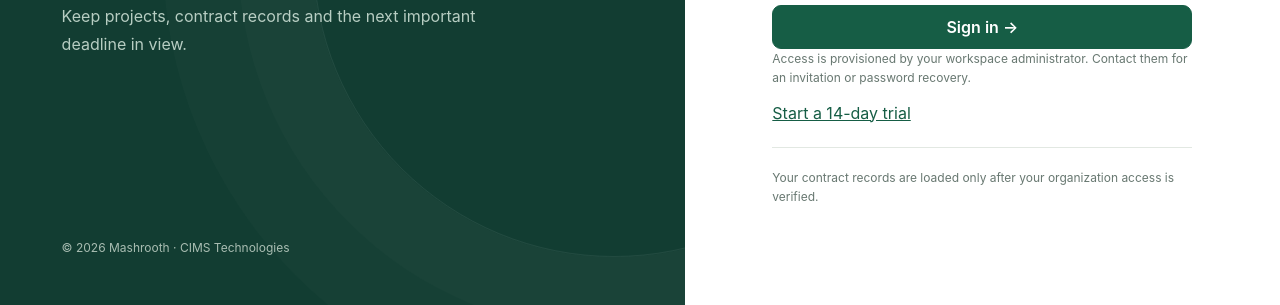
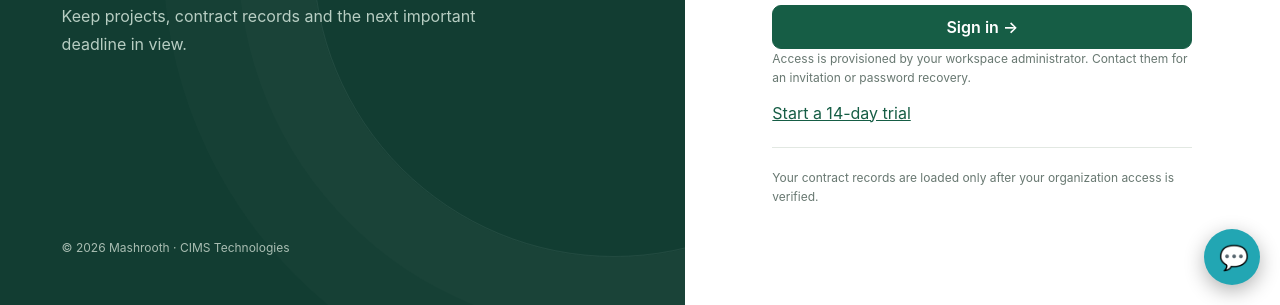
Before and after one commit to starjabin/mashrooth-spcms, a website: page web/app.html in a window 1280 px wide. Shown: the part 495-800 px from the top of the page. Drawn offline with Linux system fonts and the light colour scheme; no server answers.

Commit message:
Add isolated customer-care chat launcher to the workspace sign-in page
Loads the care assistant in an iframe from mashrooth-care-assistant.vercel.app.
CSP change is frame-src only; script-src and connect-src stay 'self'.

Co-Authored-By: Claude Sonnet 5.5 <noreply@anthropic.com>

```diff
--- a/scripts/build.cjs
+++ b/scripts/build.cjs
@@ -2,7 +2,7 @@
 const fs=require('node:fs');
 fs.rmSync('dist',{recursive:true,force:true});
 fs.mkdirSync('dist');
-for(const file of ['billing.html','billing.js','trial.html','trial.js','index.html','app.html','signup.html','purchase-privacy.html','app.js','landing.js','signup.js','styles.css','landing.css','signup.css','schema.json']) fs.copyFileSync('web/'+file, 'dist/'+file);
+for(const file of ['billing.html','billing.js','trial.html','trial.js','index.html','app.html','signup.html','purchase-privacy.html','app.js','care-chat.js','landing.js','signup.js','styles.css','landing.css','signup.css','schema.json']) fs.copyFileSync('web/'+file, 'dist/'+file);
 fs.copyFileSync('assets/logo-icon.png','dist/logo-icon.png');
 fs.writeFileSync('dist/robots.txt','User-agent: *\nDisallow: /\n');
 console.log('Source frontend built in dist/. API source remains under api/.');
--- a/scripts/check.cjs
+++ b/scripts/check.cjs
@@ -6,7 +6,7 @@ for(const file of [...walk('api'),...walk('lib'),...walk('scripts')].filter(x=>/
   const result=spawnSync(process.execPath,['--check',file],{stdio:'inherit'});
   if(result.status!==0)process.exit(result.status||1);
 }
-for(const file of ['web/billing.js','web/trial.js','web/app.js','web/landing.js','web/signup.js']){
+for(const file of ['web/billing.js','web/trial.js','web/app.js','web/care-chat.js','web/landing.js','web/signup.js']){
   const frontend=spawnSync(process.execPath,['--input-type=module','--check'],{input:fs.readFileSync(file,'utf8'),encoding:'utf8'});
   if(frontend.status!==0){console.error(frontend.stderr);process.exit(1);}
 }
--- a/web/app.html
+++ b/web/app.html
@@ -8,6 +8,7 @@
   <link rel="icon" href="/logo-icon.png" type="image/png">
   <link rel="stylesheet" href="/styles.css">
   <script type="module" src="/app.js"></script>
+  <script src="/care-chat.js" defer></script>
 </head>
 <body><a class="skip" href="#main">Skip to content</a><div id="app"><main id="main" class="startup" aria-live="polite">Loading Mashrooth…</main></div><div id="notice" role="status" aria-live="polite"></div><dialog id="editor" aria-labelledby="editor-title"></dialog><noscript>Enable JavaScript to use this workspace.</noscript></body>
 </html>
--- /dev/null
+++ b/web/care-chat.js
@@ -0,0 +1,35 @@
+// Mashrooth customer-care chat launcher.
+// Loads the assistant in an isolated iframe so it cannot read workspace pages or sessions.
+// The CSP only needs frame-src for the chat host; script-src and connect-src stay 'self'.
+(function(){
+  if(document.getElementById('care-chat'))return;
+  var CHAT_URL='https://mashrooth-care-assistant.vercel.app/embed.html';
+  var color='#22a6b3';
+  var style=document.createElement('style');
+  style.textContent=
+    '#care-chat{position:fixed;bottom:20px;right:20px;z-index:2147483000;font:14px system-ui,sans-serif}'+
+    '#care-chat-btn{width:56px;height:56px;border-radius:50%;border:0;background:'+color+';color:#fff;font-size:24px;cursor:pointer;box-shadow:0 6px 20px rgba(0,0,0,.3);display:block;margin-left:auto}'+
+    '#care-chat-frame{display:none;width:340px;max-width:calc(100vw - 40px);height:480px;margin-bottom:12px;border:1px solid rgba(255,255,255,.12);border-radius:16px;box-shadow:0 10px 40px rgba(0,0,0,.4);background:#0f1b1d}'+
+    '#care-chat-frame.open{display:block}';
+  document.head.appendChild(style);
+
+  var root=document.createElement('div');
+  root.id='care-chat';
+  var frame=document.createElement('iframe');
+  frame.id='care-chat-frame';
+  frame.title='Mashrooth support chat';
+  frame.setAttribute('referrerpolicy','no-referrer');
+  var btn=document.createElement('button');
+  btn.id='care-chat-btn';
+  btn.type='button';
+  btn.setAttribute('aria-label','Open support chat');
+  btn.textContent='💬';
+  root.appendChild(frame);
+  root.appendChild(btn);
+  document.body.appendChild(root);
+
+  btn.addEventListener('click',function(){
+    if(!frame.src)frame.src=CHAT_URL; // load only when first opened
+    frame.classList.toggle('open');
+  });
+})();
```
Also changed, not shown: vercel.json.
